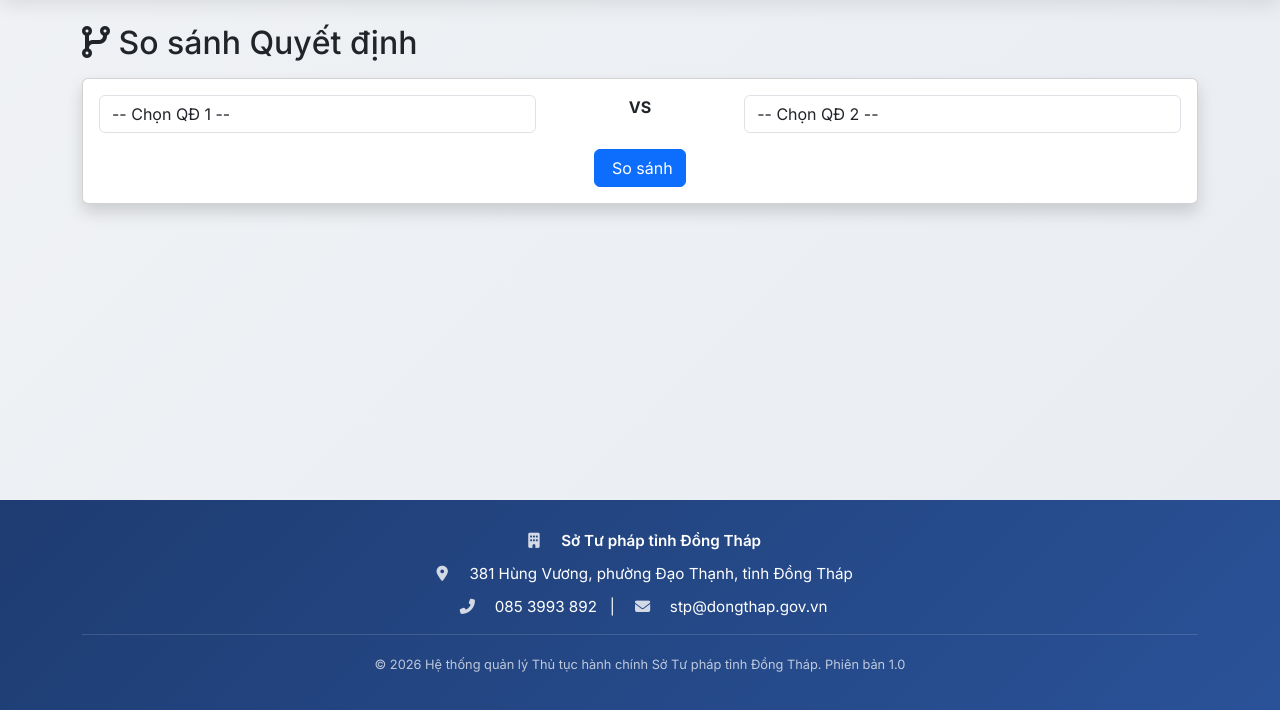
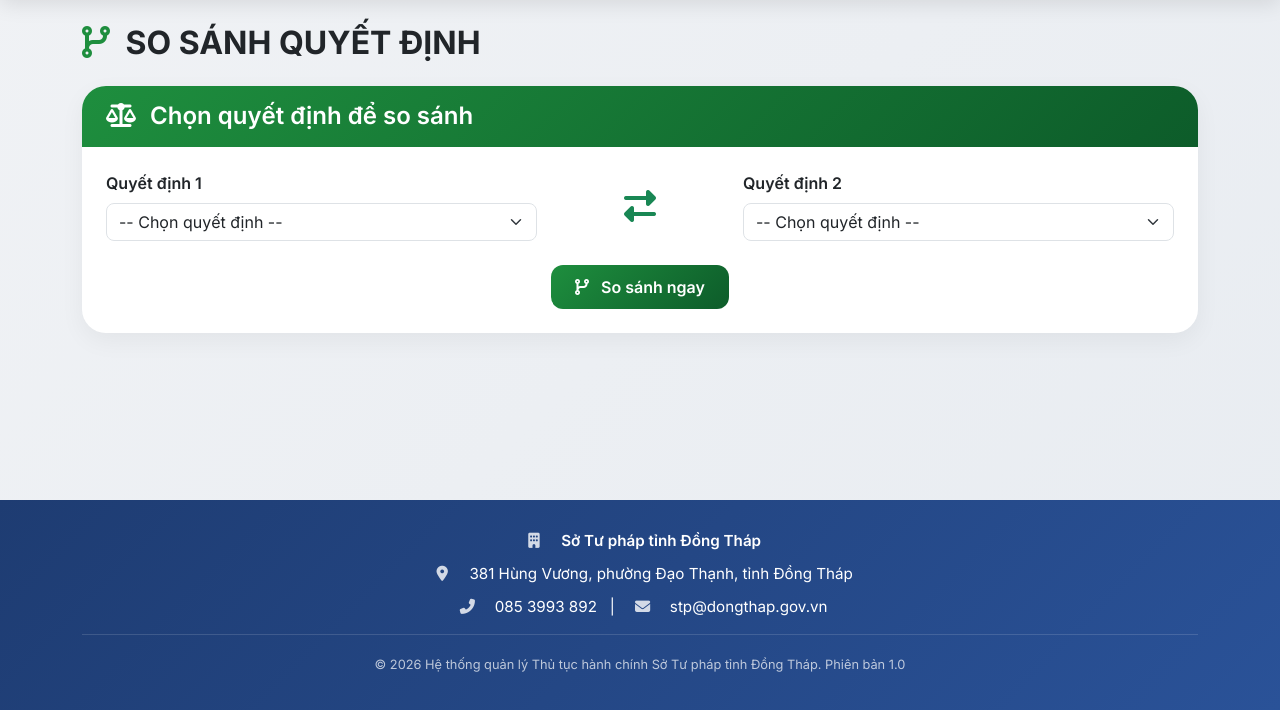
Before and after one commit to sotuphap-stpdt/quan-ly-tthc, a Flask app: page /so_sanh_quyet_dinh in a window 1280 px wide. Shown: the part 90-800 px from the top of the page. Run offline with Flask 3, Linux system fonts and the light colour scheme; the visitor is signed in with stand-in values (Sample User, id 1); tables that the repository leaves empty hold one stand-in row (values such as "Sample post"); parts of the project's set-up code (start-up, migrations or seed data) failed here and were passed over.

Commit message:
Update so_sanh_quyet_dinh.html

```diff
--- a/templates/so_sanh_quyet_dinh.html
+++ b/templates/so_sanh_quyet_dinh.html
@@ -1,218 +1,166 @@
 {% extends "base.html" %}
+{% block title %}So sánh quyết định{% endblock %}
+{% block content %}
+<div class="fade-in-up">
+    <h2 class="fw-bold mb-4">
+        <i class="fas fa-code-branch me-2" style="color: #1e8e3e;"></i>
+        SO SÁNH QUYẾT ĐỊNH
+    </h2>
 
-{% block title %}So sánh Quyết định{% endblock %}
-
-{% block extra_css %}
-<style>
-.compare-container {
-    display: flex;
-    gap: 20px;
-    margin-top: 20px;
-}
-.compare-panel {
-    flex: 1;
-    background: white;
-    border-radius: 12px;
-    padding: 20px;
-    box-shadow: 0 2px 10px rgba(0,0,0,0.08);
-    max-height: 600px;
-    overflow-y: auto;
-}
-.compare-panel h4 {
-    color: #0f172a;
-    border-bottom: 2px solid #f59e0b;
-    padding-bottom: 10px;
-    margin-bottom: 15px;
-}
-.diff-highlight {
-    background-color: #fef3c7;
-    border-radius: 4px;
-    padding: 2px 4px;
-    cursor: help;
-    transition: all 0.2s;
-}
-.diff-highlight:hover {
-    background-color: #fde68a;
-    box-shadow: 0 0 0 2px #f59e0b;
-}
-.diff-tooltip {
-    position: fixed;
-    background: #1f2937;
-    color: white;
-    padding: 10px 15px;
-    border-radius: 8px;
-    font-size: 0.85rem;
-    max-width: 400px;
-    z-index: 1000;
-    box-shadow: 0 4px 15px rgba(0,0,0,0.3);
-    pointer-events: none;
-}
-.loading {
-    text-align: center;
-    padding: 40px;
-}
-.spinner {
-    border: 3px solid #f3f3f3;
-    border-top: 3px solid #f59e0b;
-    border-radius: 50%;
-    width: 40px;
-    height: 40px;
-    animation: spin 1s linear infinite;
-    margin: 0 auto 15px;
-}
-@keyframes spin {
-    0% { transform: rotate(0deg); }
-    100% { transform: rotate(360deg); }
-}
-</style>
-{% endblock %}
-
-{% block content %}
-<h2><i class="fas fa-code-branch"></i> So sánh Quyết định</h2>
-
-<div class="card shadow mt-3">
-    <div class="card-body">
-        <form id="compareForm">
+    <div class="card-modern mb-4">
+        <div class="card-header-custom">
+            <h4 class="mb-0"><i class="fas fa-balance-scale me-2"></i> Chọn quyết định để so sánh</h4>
+        </div>
+        <div class="card-body p-4">
             <div class="row">
                 <div class="col-md-5">
-                    <select name="qd1_id" id="qd1_id" class="form-control" required>
-                        <option value="">-- Chọn QĐ 1 --</option>
-                        {% for q in quyet_dinh_list %}
-                        <option value="{{ q[0] }}">{{ q[1] }} - {{ q[2][:60] }}</option>
+                    <label class="form-label fw-semibold">Quyết định 1</label>
+                    <select id="qd1" class="form-select rounded-3">
+                        <option value="">-- Chọn quyết định --</option>
+                        {% for qd in quyet_dinh_list %}
+                        <option value="{{ qd[0] }}">{{ qd[1] }} - {{ qd[2] }}</option>
                         {% endfor %}
                     </select>
                 </div>
-                <div class="col-md-2 text-center fw-bold">VS</div>
+                <div class="col-md-2 text-center d-flex align-items-center justify-content-center">
+                    <i class="fas fa-exchange-alt fa-2x text-success"></i>
+                </div>
                 <div class="col-md-5">
-                    <select name="qd2_id" id="qd2_id" class="form-control" required>
-                        <option value="">-- Chọn QĐ 2 --</option>
-                        {% for q in quyet_dinh_list %}
-                        <option value="{{ q[0] }}">{{ q[1] }} - {{ q[2][:60] }}</option>
+                    <label class="form-label fw-semibold">Quyết định 2</label>
+                    <select id="qd2" class="form-select rounded-3">
+                        <option value="">-- Chọn quyết định --</option>
+                        {% for qd in quyet_dinh_list %}
+                        <option value="{{ qd[0] }}">{{ qd[1] }} - {{ qd[2] }}</option>
                         {% endfor %}
                     </select>
                 </div>
             </div>
-            <div class="mt-3 text-center">
-                <button type="submit" class="btn btn-primary"><i class="fas fa-compare"></i> So sánh</button>
+            <div class="text-center mt-4">
+                <button id="btnCompare" class="btn btn-gradient px-4">
+                    <i class="fas fa-code-branch me-2"></i> So sánh ngay
+                </button>
             </div>
-        </form>
+        </div>
     </div>
-</div>
 
-<div id="resultContainer" style="display: none;">
-    <div class="compare-container">
-        <div class="compare-panel">
-            <h4 id="qd1_title"></h4>
-            <div id="qd1_content"></div>
+    <div id="compareResult" style="display: none;">
+        <div class="card-modern mb-4">
+            <div class="card-header-custom">
+                <h4 class="mb-0"><i class="fas fa-info-circle me-2"></i> Thông tin quyết định</h4>
+            </div>
+            <div class="card-body p-4">
+                <div class="row">
+                    <div class="col-md-6 border-end">
+                        <div id="info1"></div>
+                    </div>
+                    <div class="col-md-6">
+                        <div id="info2"></div>
+                    </div>
+                </div>
+            </div>
         </div>
-        <div class="compare-panel">
-            <h4 id="qd2_title"></h4>
-            <div id="qd2_content"></div>
+
+        <div class="card-modern">
+            <div class="card-header-custom">
+                <h4 class="mb-0"><i class="fas fa-list-ul me-2"></i> Danh sách TTHC theo từng quyết định</h4>
+            </div>
+            <div class="card-body p-4">
+                <div class="row">
+                    <div class="col-md-6">
+                        <h5 class="fw-bold text-success mb-3"><i class="fas fa-check-circle me-2"></i> TTHC theo QĐ1</h5>
+                        <div id="tthcList1" class="table-responsive">
+                            <div class="text-muted">Chưa chọn quyết định</div>
+                        </div>
+                    </div>
+                    <div class="col-md-6">
+                        <h5 class="fw-bold text-primary mb-3"><i class="fas fa-check-circle me-2"></i> TTHC theo QĐ2</h5>
+                        <div id="tthcList2" class="table-responsive">
+                            <div class="text-muted">Chưa chọn quyết định</div>
+                        </div>
+                    </div>
+                </div>
+            </div>
         </div>
     </div>
 </div>
 
-<div id="loading" class="loading" style="display: none;">
-    <div class="spinner"></div>
-    <p>Đang xử lý OCR và so sánh văn bản...</p>
-</div>
+<script>
+document.getElementById('btnCompare').addEventListener('click', function() {
+    const qd1 = document.getElementById('qd1').value;
+    const qd2 = document.getElementById('qd2').value;
 
-<script>
-document.getElementById('compareForm').addEventListener('submit', async function(e) {
-    e.preventDefault();
-    const qd1 = document.getElementById('qd1_id').value;
-    const qd2 = document.getElementById('qd2_id').value;
-    if (!qd1 || !qd2) return;
+    if (!qd1 || !qd2) {
+        alert('Vui lòng chọn đủ 2 quyết định để so sánh!');
+        return;
+    }
 
-    document.getElementById('loading').style.display = 'block';
-    document.getElementById('resultContainer').style.display = 'none';
+    if (qd1 === qd2) {
+        alert('Vui lòng chọn 2 quyết định khác nhau!');
+        return;
+    }
 
-    try {
-        const response = await fetch('/api/so_sanh_quyet_dinh', {
-            method: 'POST',
-            headers: { 'Content-Type': 'application/json' },
-            body: JSON.stringify({ qd1_id: parseInt(qd1), qd2_id: parseInt(qd2) })
+    fetch(`/api/so_sanh_quyet_dinh?qd_ids=${qd1},${qd2}`)
+        .then(response => response.json())
+        .then(data => {
+            if (data.error) {
+                alert(data.error);
+                return;
+            }
+
+            document.getElementById('compareResult').style.display = 'block';
+
+            // Hiển thị thông tin
+            const qd1Data = data.quyet_dinhs[0];
+            const qd2Data = data.quyet_dinhs[1];
+
+            document.getElementById('info1').innerHTML = `
+                <div class="bg-light p-3 rounded-3">
+                    <p><strong>Số QĐ:</strong> ${escapeHtml(qd1Data.so_quyet_dinh)}</p>
+                    <p><strong>Tên QĐ:</strong> ${escapeHtml(qd1Data.ten_quyet_dinh)}</p>
+                    <p><strong>Ngày ban hành:</strong> ${qd1Data.ngay_ban_hanh}</p>
+                    <p><strong>Loại:</strong> ${qd1Data.loai}</p>
+                </div>
+            `;
+
+            document.getElementById('info2').innerHTML = `
+                <div class="bg-light p-3 rounded-3">
+                    <p><strong>Số QĐ:</strong> ${escapeHtml(qd2Data.so_quyet_dinh)}</p>
+                    <p><strong>Tên QĐ:</strong> ${escapeHtml(qd2Data.ten_quyet_dinh)}</p>
+                    <p><strong>Ngày ban hành:</strong> ${qd2Data.ngay_ban_hanh}</p>
+                    <p><strong>Loại:</strong> ${qd2Data.loai}</p>
+                </div>
+            `;
+
+            // Hiển thị danh sách TTHC
+            const tthc1 = data.tthc_theo_qd[qd1Data.id] || [];
+            const tthc2 = data.tthc_theo_qd[qd2Data.id] || [];
+
+            if (tthc1.length > 0) {
+                let html = '<table class="table table-sm table-bordered"><thead><tr><th>Mã TTHC</th><th>Tên TTHC</th></tr></thead><tbody>';
+                tthc1.forEach(t => {
+                    html += `<tr><td>${escapeHtml(t[0])}</td><td>${escapeHtml(t[1])}</td></tr>`;
+                });
+                html += '</tbody></table>';
+                document.getElementById('tthcList1').innerHTML = html;
+            } else {
+                document.getElementById('tthcList1').innerHTML = '<div class="text-muted">Không có TTHC nào theo quyết định này</div>';
+            }
+
+            if (tthc2.length > 0) {
+                let html = '<table class="table table-sm table-bordered"><thead><tr><th>Mã TTHC</th><th>Tên TTHC</th></tr></thead><tbody>';
+                tthc2.forEach(t => {
+                    html += `<tr><td>${escapeHtml(t[0])}</td><td>${escapeHtml(t[1])}</td></tr>`;
+                });
+                html += '</tbody></table>';
+                document.getElementById('tthcList2').innerHTML = html;
+            } else {
+                document.getElementById('tthcList2').innerHTML = '<div class="text-muted">Không có TTHC nào theo quyết định này</div>';
+            }
+        })
+        .catch(error => {
+            console.error('Lỗi:', error);
+            alert('Lỗi khi so sánh quyết định!');
         });
-        const data = await response.json();
-
-        document.getElementById('qd1_title').innerHTML = `<i class="fas fa-file-alt"></i> ${data.qd1.so_quyet_dinh} - ${data.qd1.ten_quyet_dinh}`;
-        document.getElementById('qd2_title').innerHTML = `<i class="fas fa-file-alt"></i> ${data.qd2.so_quyet_dinh} - ${data.qd2.ten_quyet_dinh}`;
-
-        // Highlight differences
-        let html1 = `<div class="mb-3"><strong>Ngày ban hành:</strong> ${data.qd1.ngay_ban_hanh}</div>`;
-        html1 += `<div class="mb-3"><strong>Loại:</strong> <span class="badge bg-${data.qd1.loai === 'cong_bo' ? 'success' : data.qd1.loai === 'sua_doi' ? 'warning' : 'info'}">${data.qd1.loai}</span></div>`;
-        html1 += `<div><strong>Nội dung:</strong></div><div>${highlightDiff(data.qd1.noi_dung, data.diffs, 'qd1')}</div>`;
-
-        let html2 = `<div class="mb-3"><strong>Ngày ban hành:</strong> ${data.qd2.ngay_ban_hanh}</div>`;
-        html2 += `<div class="mb-3"><strong>Loại:</strong> <span class="badge bg-${data.qd2.loai === 'cong_bo' ? 'success' : data.qd2.loai === 'sua_doi' ? 'warning' : 'info'}">${data.qd2.loai}</span></div>`;
-        html2 += `<div><strong>Nội dung:</strong></div><div>${highlightDiff(data.qd2.noi_dung, data.diffs, 'qd2')}</div>`;
-
-        document.getElementById('qd1_content').innerHTML = html1;
-        document.getElementById('qd2_content').innerHTML = html2;
-
-        document.getElementById('loading').style.display = 'none';
-        document.getElementById('resultContainer').style.display = 'block';
-
-        // Add tooltip events
-        document.querySelectorAll('.diff-highlight').forEach(el => {
-            el.addEventListener('mouseenter', showTooltip);
-            el.addEventListener('mouseleave', hideTooltip);
-        });
-    } catch (error) {
-        document.getElementById('loading').style.display = 'none';
-        alert('Lỗi khi so sánh: ' + error.message);
-    }
 });
-
-function highlightDiff(text, diffs, side) {
-    if (!diffs || diffs.length === 0) return `<div style="white-space: pre-wrap;">${escapeHtml(text)}</div>`;
-
-    let result = '';
-    let lastIndex = 0;
-    for (let diff of diffs) {
-        if (diff.position && diff.position[side]) {
-            const pos = diff.position[side];
-            if (pos.start > lastIndex) {
-                result += escapeHtml(text.substring(lastIndex, pos.start));
-            }
-            result += `<span class="diff-highlight" data-info="${escapeHtml(diff.info)}">${escapeHtml(text.substring(pos.start, pos.end))}</span>`;
-            lastIndex = pos.end;
-        }
-    }
-    if (lastIndex < text.length) {
-        result += escapeHtml(text.substring(lastIndex));
-    }
-    return `<div style="white-space: pre-wrap; line-height: 1.6;">${result}</div>`;
-}
-
-function escapeHtml(str) {
-    if (!str) return '';
-    return str.replace(/[&<>]/g, function(m) {
-        if (m === '&') return '&amp;';
-        if (m === '<') return '&lt;';
-        if (m === '>') return '&gt;';
-        return m;
-    }).replace(/[\uD800-\uDBFF][\uDC00-\uDFFF]/g, function(c) {
-        return c;
-    });
-}
-
-let activeTooltip = null;
-function showTooltip(e) {
-    const info = e.target.getAttribute('data-info');
-    if (!info) return;
-    activeTooltip = document.createElement('div');
-    activeTooltip.className = 'diff-tooltip';
-    activeTooltip.innerHTML = info;
-    document.body.appendChild(activeTooltip);
-    activeTooltip.style.left = (e.pageX + 15) + 'px';
-    activeTooltip.style.top = (e.pageY - 10) + 'px';
-}
-function hideTooltip() {
-    if (activeTooltip) {
-        activeTooltip.remove();
-        activeTooltip = null;
-    }
-}
 </script>
 {% endblock %}
```
